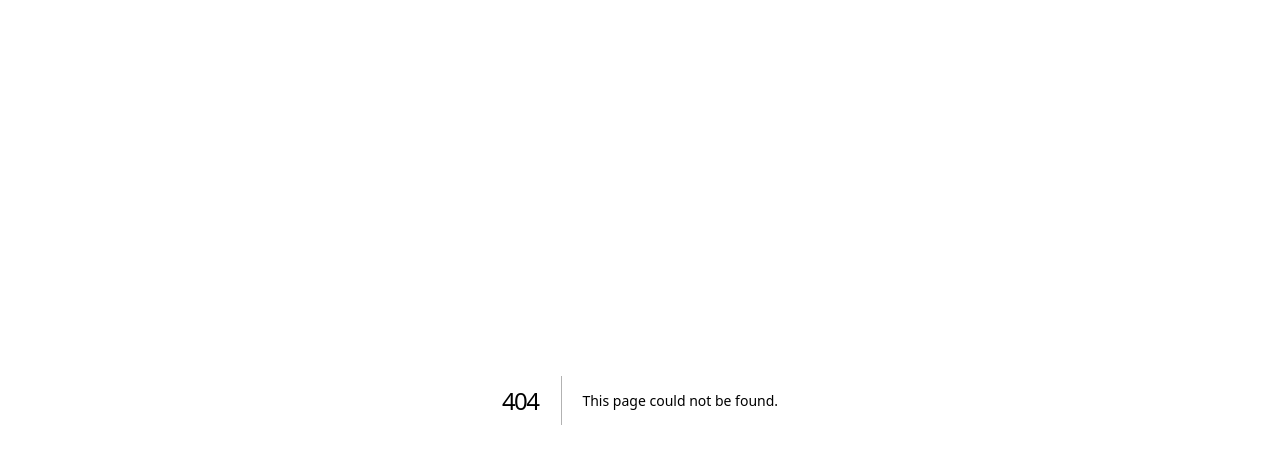
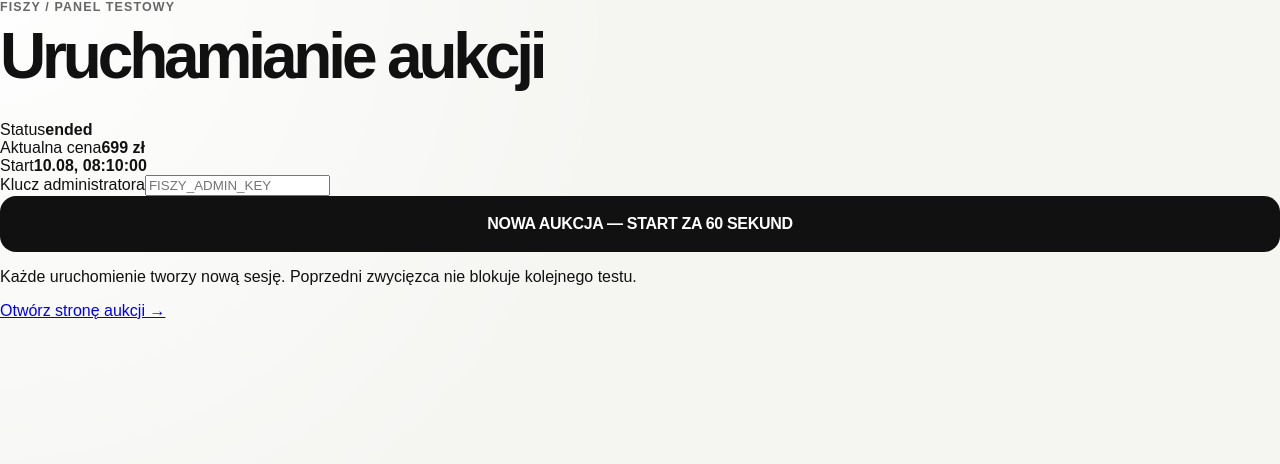
Before and after one commit to jryba94-maker/fiszy-mvp, a Next.js app: page /admin in a window 1280 px wide. Before the commit this address had no page. Shown: the top 464 px of the page. Built offline with nearby package versions, Linux system fonts and the light colour scheme.

Commit message:
Add internal auction launcher page

```diff
--- /dev/null
+++ b/app/admin/page.tsx
@@ -0,0 +1,139 @@
+"use client";
+
+import { useEffect, useState } from "react";
+
+type AuctionState = {
+  runId: string;
+  status: "waiting" | "live" | "ended" | "sold";
+  currentPrice: number;
+  startsAt: string;
+  endsAt: string;
+};
+
+type StartResponse = {
+  outcome: "scheduled" | "unauthorized" | "admin_not_configured" | "storage_error";
+  startsAt?: string;
+};
+
+function formatDateTime(value?: string) {
+  if (!value) return "—";
+
+  return new Date(value).toLocaleString("pl-PL", {
+    hour: "2-digit",
+    minute: "2-digit",
+    second: "2-digit",
+    day: "2-digit",
+    month: "2-digit",
+  });
+}
+
+export default function AdminPage() {
+  const [auction, setAuction] = useState<AuctionState | null>(null);
+  const [adminKey, setAdminKey] = useState("");
+  const [isStarting, setIsStarting] = useState(false);
+  const [message, setMessage] = useState("");
+
+  const loadAuction = async () => {
+    try {
+      const response = await fetch("/api/auction", { cache: "no-store" });
+      if (!response.ok) return;
+      setAuction((await response.json()) as AuctionState);
+    } catch {
+      // Status is informational only; starting the auction still has its own error handling.
+    }
+  };
+
+  useEffect(() => {
+    void loadAuction();
+    const timer = window.setInterval(() => void loadAuction(), 1000);
+    return () => window.clearInterval(timer);
+  }, []);
+
+  const startAuction = async () => {
+    if (!adminKey || isStarting) return;
+
+    setIsStarting(true);
+    setMessage("");
+
+    try {
+      const response = await fetch("/api/admin/auction/start", {
+        method: "POST",
+        headers: {
+          Authorization: `Bearer ${adminKey}`,
+        },
+      });
+      const data = (await response.json()) as StartResponse;
+
+      if (data.outcome === "scheduled") {
+        setMessage(`Nowa aukcja zaplanowana na ${formatDateTime(data.startsAt)}.`);
+        await loadAuction();
+      } else if (data.outcome === "unauthorized") {
+        setMessage("Nieprawidłowy klucz administratora.");
+      } else if (data.outcome === "admin_not_configured") {
+        setMessage("Brak FISZY_ADMIN_KEY w zmiennych środowiskowych Vercela.");
+      } else {
+        setMessage("Nie udało się zapisać nowej aukcji w Redisie.");
+      }
+    } catch {
+      setMessage("Nie udało się połączyć z endpointem administracyjnym.");
+    } finally {
+      setIsStarting(false);
+    }
+  };
+
+  return (
+    <main className="adminShell">
+      <section className="adminCard">
+        <p className="eyebrow">Fiszy / panel testowy</p>
+        <h1>Uruchamianie aukcji</h1>
+
+        <div className="adminStatus">
+          <div>
+            <span>Status</span>
+            <strong>{auction?.status ?? "—"}</strong>
+          </div>
+          <div>
+            <span>Aktualna cena</span>
+            <strong>{auction ? `${auction.currentPrice} zł` : "—"}</strong>
+          </div>
+          <div>
+            <span>Start</span>
+            <strong>{formatDateTime(auction?.startsAt)}</strong>
+          </div>
+        </div>
+
+        <label className="adminLabel" htmlFor="admin-key">
+          Klucz administratora
+        </label>
+        <input
+          id="admin-key"
+          className="adminInput"
+          type="password"
+          value={adminKey}
+          onChange={(event) => setAdminKey(event.target.value)}
+          autoComplete="off"
+          placeholder="FISZY_ADMIN_KEY"
+        />
+
+        <button
+          className="buyButton"
+          type="button"
+          onClick={startAuction}
+          disabled={!adminKey || isStarting}
+        >
+          {isStarting ? "URUCHAMIAM..." : "NOWA AUKCJA — START ZA 60 SEKUND"}
+        </button>
+
+        {message ? <p className="adminMessage">{message}</p> : null}
+
+        <p className="adminNote">
+          Każde uruchomienie tworzy nową sesję. Poprzedni zwycięzca nie blokuje kolejnego testu.
+        </p>
+
+        <a className="adminLink" href="/">
+          Otwórz stronę aukcji →
+        </a>
+      </section>
+    </main>
+  );
+}
```
